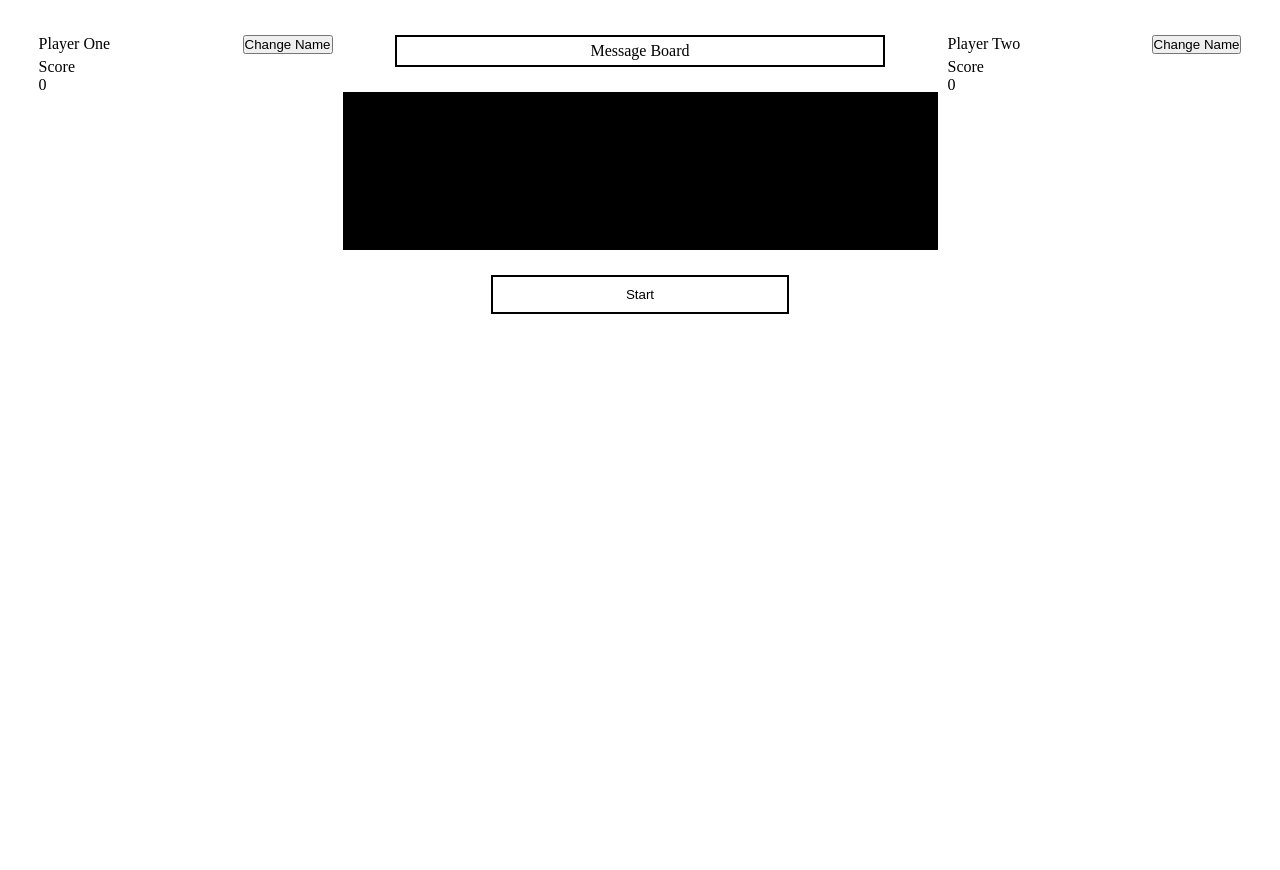
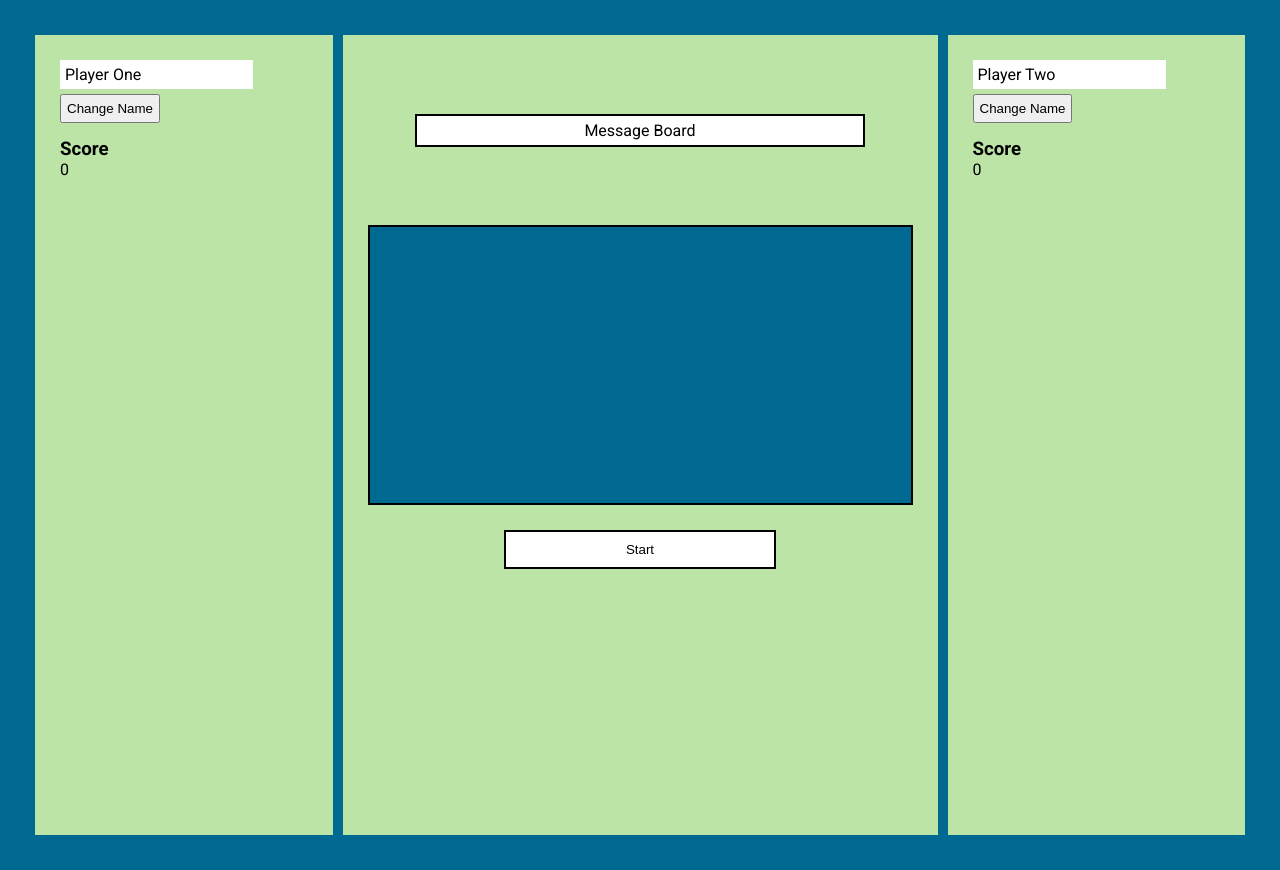
Before and after one commit to Protheu-42/Odin-Project-Tic-Tac-Toe, a plain HTML site: page index.html in a window 1280 px wide. Before the commit the page ends 800 px from the top, so only its background shows below. Drawn offline with Linux system fonts and the light colour scheme.

Commit message:
Colors choose, some tweaks at UI side Color add, better padding, better position of message board.

```diff
--- a/index.html
+++ b/index.html
@@ -10,9 +10,9 @@
 <body>
     <div class="main-container">
         <div>
-            <input type="text" value="Player One" id="playerOneName"><span></span>
+            <input type="text" value="Player One" id="playerOneName">
             <button type="button" id="playerOneChangeBtn">Change Name</button>
-            <div>Score</div>
+            <div><h3>Score</h3></div>
             <div id="playerOneScore"></div>
         </div>
         <div class="game-center">
@@ -38,7 +38,7 @@
         <div>
             <input type="text" value="Player Two" id="playerTwoName">
             <button type="button" id="playerTwoChangeBtn" >Change Name</button>
-            <div>Score</div>
+            <div><h3>Score</h3></div>
             <div id="playerTwoScore"></div>
         </div>
     </div>
--- a/style.css
+++ b/style.css
@@ -1,14 +1,16 @@
+@import url('https://fonts.googleapis.com/css2?family=Roboto:ital,wght@0,100;0,300;0,400;0,500;0,700;0,900;1,100;1,300;1,400;1,500;1,700;1,900&display=swap');
+
 * {
     padding: 0;
     margin: 0;
+
+    --primary-color: #BDE4A7;
+    --secondary-color: #006992;
 }
 
 body {
     height: 100vh;
-}
-
-.blur {
-    filter: blur(2px);
+    font-family: "Roboto", sans-serif;
 }
 
 .main-container {
@@ -16,6 +18,25 @@ body {
     grid-template-columns: 1fr 2fr 1fr;
     padding: 35px;
     gap: 10px;
+    height: 100%;
+    background-color: var(--secondary-color);
+}
+
+.main-container > div {
+    background-color: var(--primary-color);
+    padding: 25px;
+}
+
+.main-container > :first-child {
+    justify-self: end;
+}
+
+.main-container > :first-child > button {
+    margin-bottom: 15px;
+}
+
+.main-container > :last-child > button {
+    margin-bottom: 15px;
 }
 
 button:hover,
@@ -28,15 +49,17 @@ input[type="text"] {
     font: inherit;
     font-size: inherit;
     margin-bottom: 5px;
+    padding: 5px;
 }
 
-.main-container > :first-child {
-    justify-self: end;
+input[type="text"] + button {
+    padding: 5px;
 }
 
 .game-center {
     display: grid;
     text-align: center;
+    grid-template-rows: 0.5fr 1fr 1fr;
     gap: 25px;
 }
 
@@ -50,14 +73,15 @@ input[type="text"] {
     width: 80%;
     margin: auto;
     padding: 5px;
+    background-color: white;
 }
 
 .game-board {
     display: grid;
     grid-template-columns: repeat(3, 1fr);
-    grid-template-rows: repeat(3, 50px);
+    grid-template-rows: repeat(3, 1fr);
     gap: 2px;
-    background-color: black;
+    background-color: var(--secondary-color);
 }
 
 .game-board button {
```
Also changed, not shown: 1 other file.
